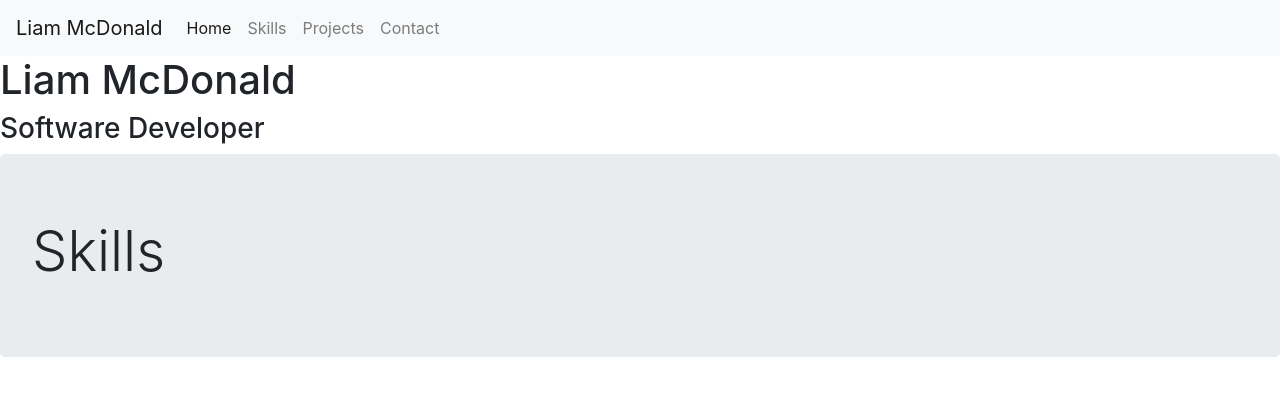
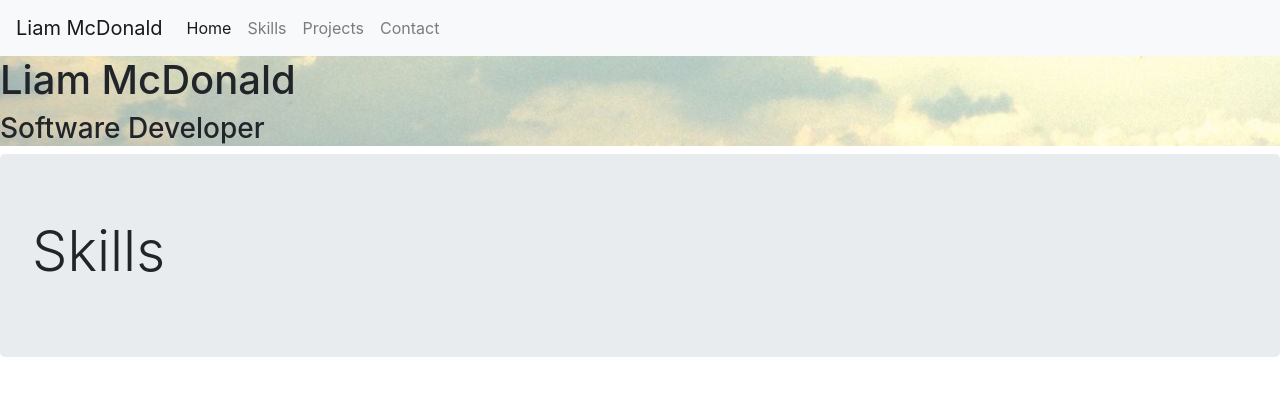
Before and after one commit to liammcdonald97/liammcdonald97.github.io, a plain HTML site: page index.html in a window 1280 px wide. Drawn offline with nearby package versions, Linux system fonts and the light colour scheme.

Commit message:
Update css/portfolio.css

```diff
--- a/css/portfolio.css
+++ b/css/portfolio.css
@@ -1,3 +1,3 @@
-top {
+header {
 	background-image: url("../pictures/skyline_1.jpg");
 }
```
